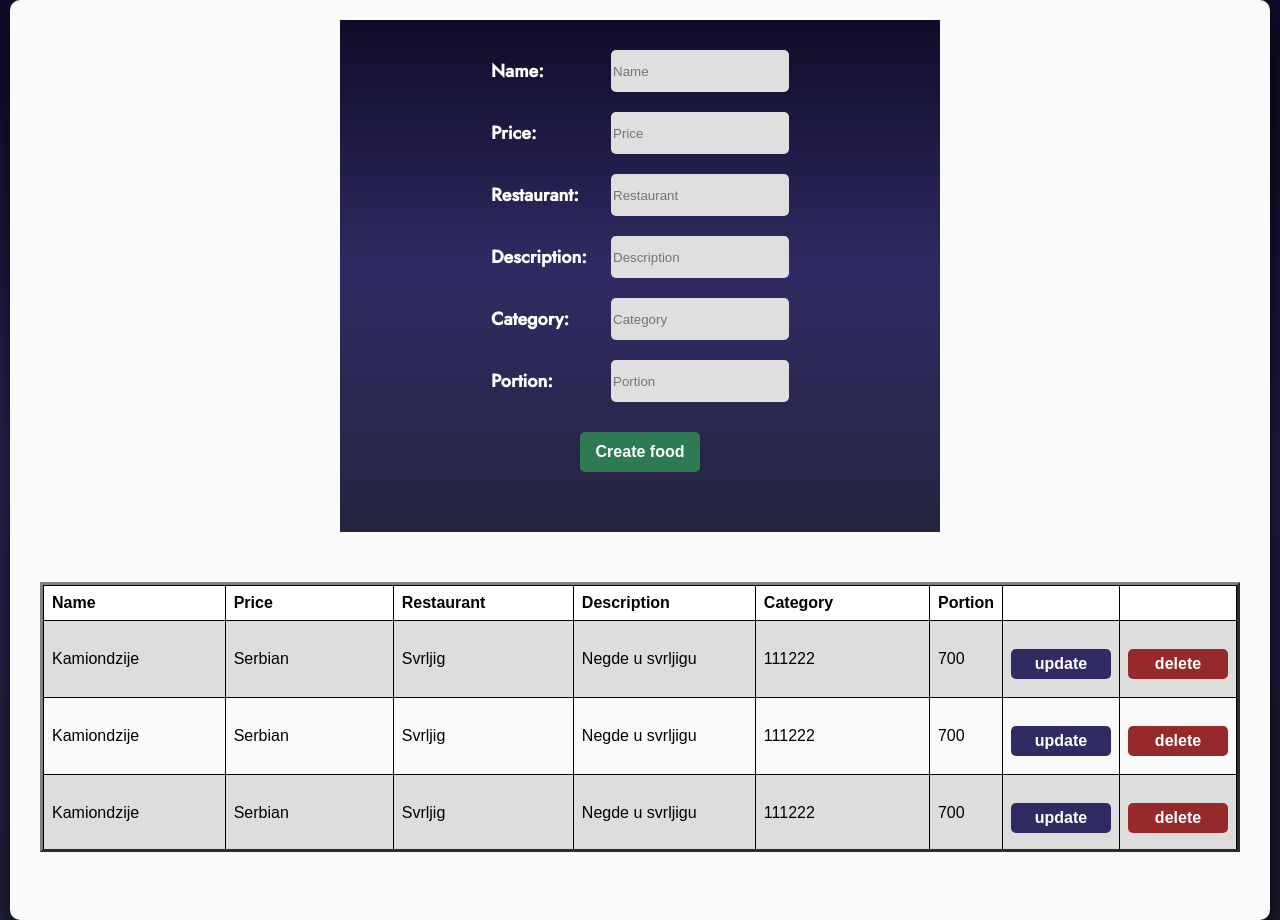
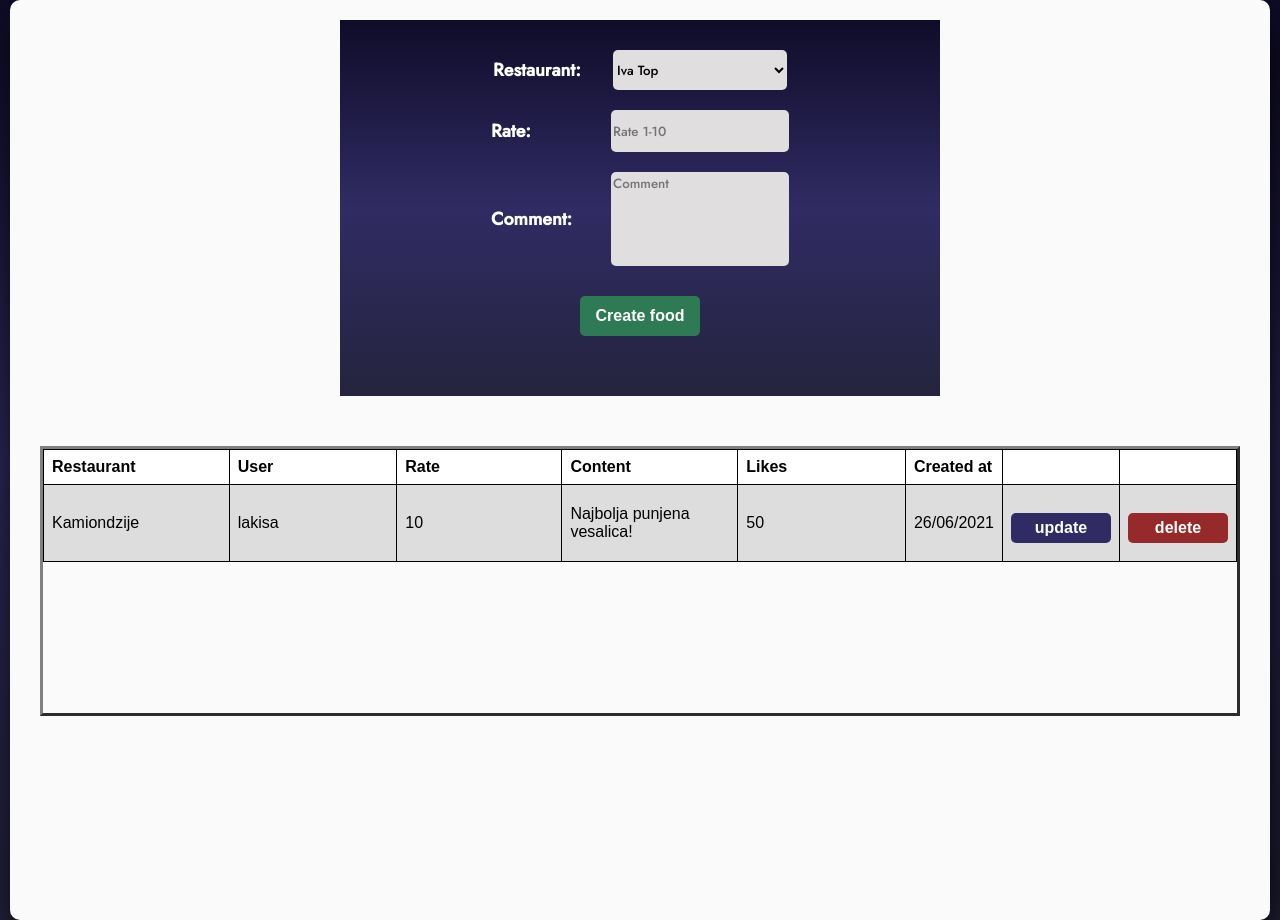
Before and after one commit to ldejanovic8120rn/sj01_food_delivery, a website: page static/comments.html in a window 1280 px wide. Drawn offline with Linux system fonts and the light colour scheme.

Commit message:
finished gui service

```diff
--- a/static/comments.html
+++ b/static/comments.html
@@ -2,11 +2,9 @@
 <html>
 
     <head>
-    <title>Foods</title>
-    <link rel="stylesheet" type="text/css" href="styles/foods.css">
+        <title>Comments</title>
+        <link rel="stylesheet" type="text/css" href="styles/comments.css">
         <link href="https://fonts.googleapis.com/css2?family=Jost:wght@500&display=swap" rel="stylesheet">
-
-
     </head>
 
     <body>
@@ -14,31 +12,28 @@
 
             <div class="create">
                 <form class="form">
-                <div class="form-div">
-                    <label for="name">Name:</label>
-                    <input type="text" id="name" name="name" placeholder="Name" required="">
-                </div>
-                <div class="form-div">
-                    <label for="price">Price:</label>
-                    <input type="number" id="price" name="price" placeholder="Price" required="">
-                </div>
+
                     <div class="form-div">
                         <label for="restaurant">Restaurant:</label>
-                    <input type="text" id="restaurant" name="restaurant" placeholder="Restaurant" required="">
+                        <select id="restaurant" name="restaurant">
+                            <option value="iva-top">Iva Top</option>
+                            <option value="kamionzdije">Kamiondzije</option>
+                            <option value="meda">Meda</option>
+                        </select>
                     </div>
+
                     <div class="form-div">
-                    <label for="description">Description:</label>
-                    <input type="text" id="description" name="description" placeholder="Description" required="">
+                        <label for="rate">Rate:</label>
+                        <input type="number" min="1" max="10" id="rate" name="rate" placeholder="Rate 1-10" required="">
                     </div>
+
                     <div class="form-div">
-                    <label for="category">Category:</label>
-                    <input type="text" id="category" name="category" placeholder="Category" required="">
+                        <label for="comment">Comment:</label>
+                        <textarea id="comment" name="comment" placeholder="Comment" required=""></textarea>
                     </div>
-                <div class="form-div">
-                    <label for="portion">Portion:</label>
-                    <input type="text" id="portion" name="portion" placeholder="Portion" required="">
-                </div>
+
                     <button type="button" id="create-button">Create food</button>
+
                 </form>
             </div>
 
@@ -46,12 +41,12 @@
                 <table border="3">
                     <thead>
                         <tr>
-                        <th>Name</th>
-                        <th>Price</th>
                             <th>Restaurant</th>
-                        <th>Description</th>
-                        <th>Category</th>
-                        <th>Portion</th>
+                            <th>User</th>
+                            <th>Rate</th>
+                            <th>Content</th>
+                            <th>Likes</th>
+                            <th>Created at</th>
                             <th width="100px"></th>
                             <th width="100px"></th>
                         </tr>
@@ -59,95 +54,11 @@
                     <tbody">
                         <tr>
                             <td>Kamiondzije</td>
-                        <td>Serbian</td>
-                        <td>Svrljig</td>
-                        <td>Negde u svrljigu</td>
-                        <td>111222</td>
-                        <td>700</td>
-                        <td>
-                            <button type="button" class="update-button">update</button>
-                        </td>
-                        <td>
-                            <button type="button" class="delete-button">delete</button>
-                        </td>
-                    </tr>
-                    <tr>
-                        <td>Kamiondzije</td>
-                        <td>Serbian</td>
-                        <td>Svrljig</td>
-                        <td>Negde u svrljigu</td>
-                        <td>111222</td>
-                        <td>700</td>
-                        <td>
-                            <button type="button" class="update-button">update</button>
-                        </td>
-                        <td>
-                            <button type="button" class="delete-button">delete</button>
-                        </td>
-                    </tr>
-                    <tr>
-                        <td>Kamiondzije</td>
-                        <td>Serbian</td>
-                        <td>Svrljig</td>
-                        <td>Negde u svrljigu</td>
-                        <td>111222</td>
-                        <td>700</td>
-                        <td>
-                            <button type="button" class="update-button">update</button>
-                        </td>
-                        <td>
-                            <button type="button" class="delete-button">delete</button>
-                        </td>
-                    </tr>
-                    <tr>
-                        <td>Kamiondzije</td>
-                        <td>Serbian</td>
-                        <td>Svrljig</td>
-                        <td>Negde u svrljigu</td>
-                        <td>111222</td>
-                        <td>700</td>
-                        <td>
-                            <button type="button" class="update-button">update</button>
-                        </td>
-                        <td>
-                            <button type="button" class="delete-button">delete</button>
-                        </td>
-                    </tr>
-                    <tr>
-                        <td>Kamiondzije</td>
-                        <td>Serbian</td>
-                        <td>Svrljig</td>
-                        <td>Negde u svrljigu</td>
-                        <td>111222</td>
-                        <td>700</td>
-                        <td>
-                            <button type="button" class="update-button">update</button>
-                        </td>
-                        <td>
-                            <button type="button" class="delete-button">delete</button>
-                        </td>
-                    </tr>
-                    <tr>
-                        <td>Kamiondzije</td>
-                        <td>Serbian</td>
-                        <td>Svrljig</td>
-                        <td>Negde u svrljigu</td>
-                        <td>111222</td>
-                        <td>700</td>
-                        <td>
-                            <button type="button" class="update-button">update</button>
-                        </td>
-                        <td>
-                            <button type="button" class="delete-button">delete</button>
-                        </td>
-                    </tr>
-                    <tr>
-                        <td>Kamiondzije</td>
-                        <td>Serbian</td>
-                        <td>Svrljig</td>
-                        <td>Negde u svrljigu</td>
-                        <td>111222</td>
-                        <td>700</td>
+                            <td>lakisa</td>
+                            <td>10</td>
+                            <td>Najbolja punjena vesalica!</td>
+                            <td>50</td>
+                            <td>26/06/2021</td>
                             <td>
                                 <button type="button" class="update-button">update</button>
                             </td>
@@ -158,8 +69,9 @@
                         </tbody>
                 </table>
             </div>
+        </div>
 
-        <script src="scripts/restaurant.js"></script>
+        <script src="scripts/comment.js"></script>
     </body>
 
 </html>
--- a/static/styles/comments.css
+++ b/static/styles/comments.css
@@ -27,22 +27,42 @@ body{
     padding: 10px;
 }
 label{
+    font-family: 'Jost', sans-serif;
     font-size: large;
 	color: #fff;
     width: 70px;
 	font-weight: bold;
     padding-right: 50px;
     display: inline-block;
-
 }
 input{
-	width: 40%;
+    font-family: 'Jost', sans-serif;
+	width: 30%;
 	height: 40px;
 	background: #e0dede;
-
 	border: none;
 	outline: none;
 	border-radius: 5px;
+}
+select{
+    font-family: 'Jost', sans-serif;
+	width: 30%;
+	height: 40px;
+	background: #e0dede;
+	border: none;
+	outline: none;
+	border-radius: 5px;
+}
+textarea{
+    font-family: 'Jost', sans-serif;
+	width: 30%;
+	height: 90px;
+	background: #e0dede;
+	border: none;
+	outline: none;
+	border-radius: 5px;
+    resize: none;
+    overflow: scroll;
 }
 button{
 	width: 20%;
@@ -117,5 +137,5 @@ thead th {
     padding-bottom: 50px;
     background: linear-gradient(to bottom, #0f0c29, #302b63, #24243e);
     margin: auto;
-    width: 70%;
+    width: 50%;
 }
--- a/static/styles/foods.css
+++ b/static/styles/foods.css
@@ -16,7 +16,6 @@ body{
     padding-left: 30px;
     padding-right: 30px;
 	padding-top: 20px;
-
 	border-radius: 10px;
 	box-shadow: 5px 20px 50px #000;
 }
@@ -27,19 +26,28 @@ body{
     padding: 10px;
 }
 label{
+    font-family: 'Jost', sans-serif;
     font-size: large;
 	color: #fff;
     width: 70px;
 	font-weight: bold;
     padding-right: 50px;
     display: inline-block;
-
 }
 input{
+    font-family: 'Jost', sans-serif;
 	width: 30%;
 	height: 40px;
 	background: #e0dede;
-
+	border: none;
+	outline: none;
+	border-radius: 5px;
+}
+select{
+    font-family: 'Jost', sans-serif;
+	width: 30%;
+	height: 40px;
+	background: #e0dede;
 	border: none;
 	outline: none;
 	border-radius: 5px;
--- a/static/styles/restaurants.css
+++ b/static/styles/restaurants.css
@@ -16,7 +16,6 @@ body{
     padding-left: 30px;
     padding-right: 30px;
 	padding-top: 20px;
-
 	border-radius: 10px;
 	box-shadow: 5px 20px 50px #000;
 }
@@ -27,19 +26,19 @@ body{
     padding: 10px;
 }
 label{
+    font-family: 'Jost', sans-serif;
     font-size: large;
 	color: #fff;
     width: 50px;
 	font-weight: bold;
     padding-right: 50px;
     display: inline-block;
-
 }
 input{
-	width: 40%;
+    font-family: 'Jost', sans-serif;
+	width: 30%;
 	height: 40px;
 	background: #e0dede;
-
 	border: none;
 	outline: none;
 	border-radius: 5px;
--- a/static/styles/users.css
+++ b/static/styles/users.css
@@ -16,7 +16,6 @@ body{
     padding-left: 30px;
     padding-right: 30px;
 	padding-top: 20px;
-
 	border-radius: 10px;
 	box-shadow: 5px 20px 50px #000;
 }
@@ -27,19 +26,19 @@ body{
     padding: 10px;
 }
 label{
+    font-family: 'Jost', sans-serif;
     font-size: large;
 	color: #fff;
     width: 70px;
 	font-weight: bold;
     padding-right: 50px;
     display: inline-block;
-
 }
 input{
-	width: 40%;
+    font-family: 'Jost', sans-serif;
+	width: 30%;
 	height: 40px;
 	background: #e0dede;
-
 	border: none;
 	outline: none;
 	border-radius: 5px;
```
Also changed, not shown: static/foods.html (+20 -6 lines). Lines whose indentation alone changed are shown as unchanged.
